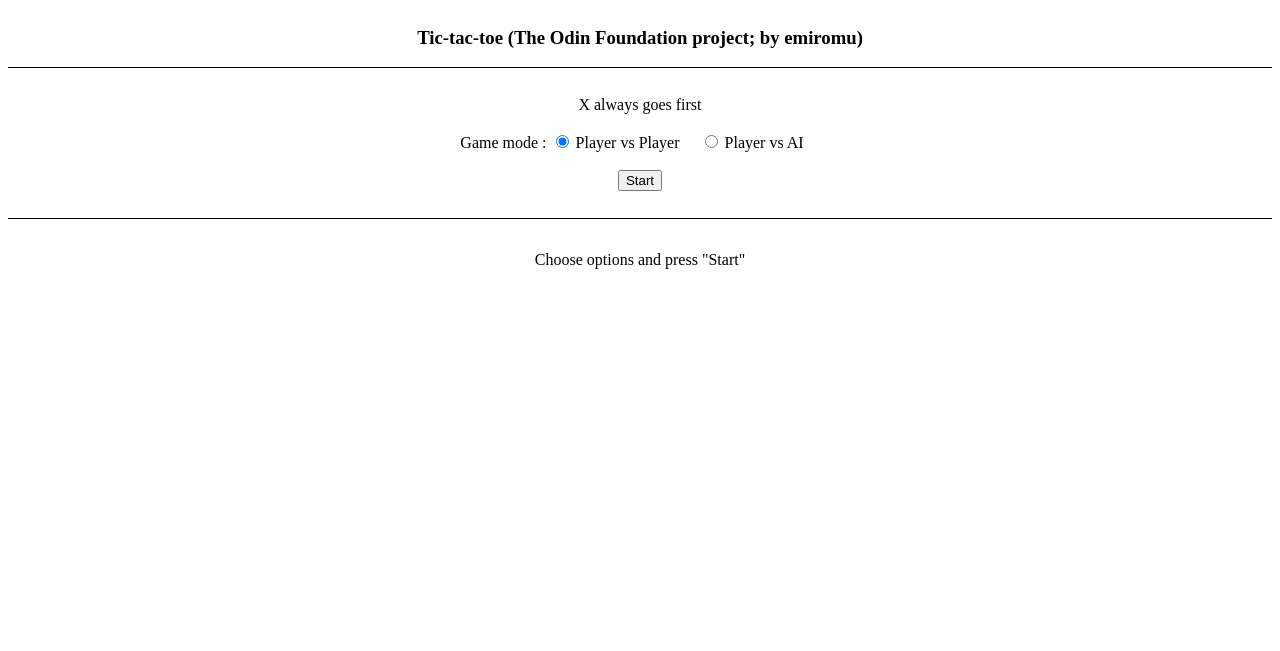
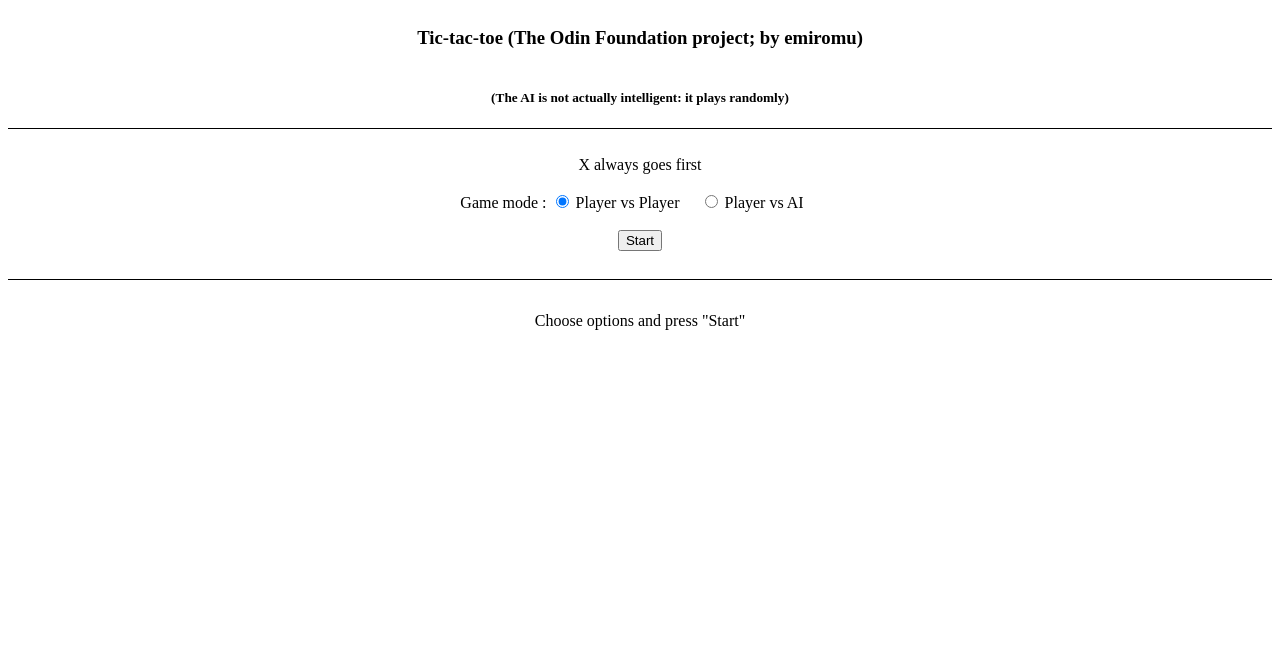
Before and after one commit to emiromu/tic-tac-toe, a plain HTML site: page index.html in a window 1280 px wide. Drawn offline with Linux system fonts and the light colour scheme.

Commit message:
Added disclaimer that AI is dumb

```diff
--- a/index.html
+++ b/index.html
@@ -7,6 +7,7 @@
 <body>
     <div id="main" class="main">
         <h3>Tic-tac-toe (The Odin Foundation project; by emiromu)</h3>
+        <h5>(The AI is not actually intelligent: it plays randomly)</h4>
         <div id="topMenu" class="topMenu">
             <div id="rules">
                 X always goes first
```
